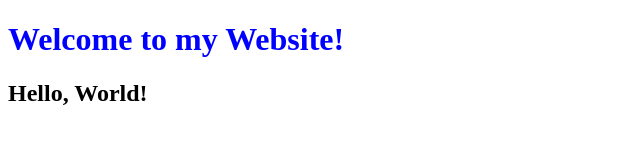
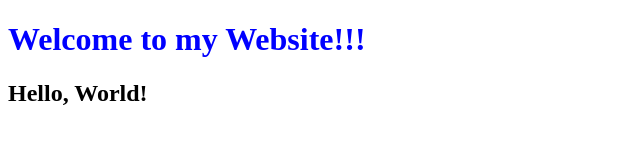
Before and after one commit to lmarmelo/teste-vscode, a plain HTML site: page index.html in a window 1280 px wide. Shown: the full height of the page, 0-640 px from the left. Drawn offline with Linux system fonts and the light colour scheme.

Commit message:
more pontuation h1

```diff
--- a/index.html
+++ b/index.html
@@ -12,7 +12,7 @@
     </style>
 </head>
 <body>
-    <h1 style="color: blue">Welcome to my Website!</h1>
+    <h1 style="color: blue">Welcome to my Website!!!</h1>
     <h2>Hello, World!</h2>
 </body>
 </html>
```
